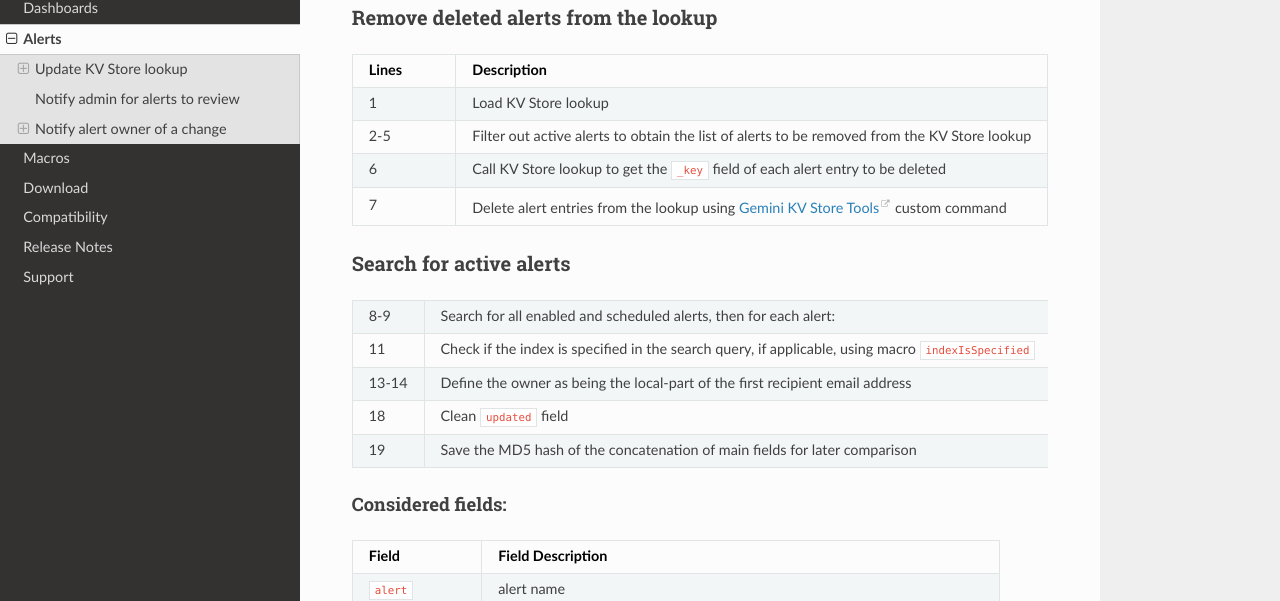
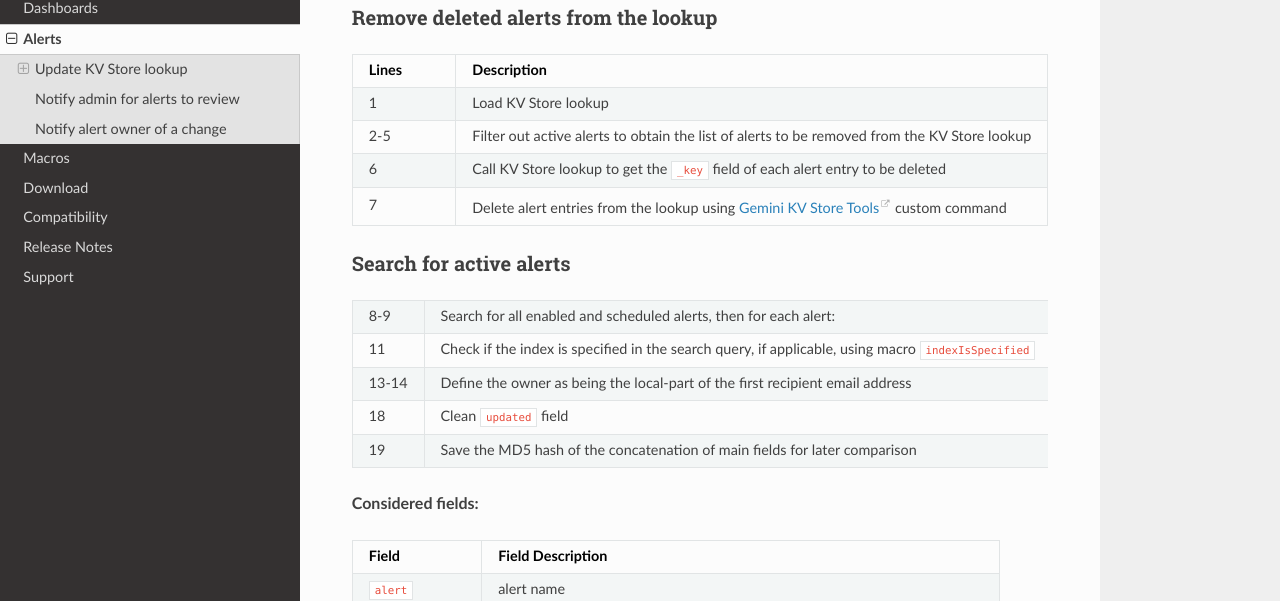
Before and after one commit to a-l-h/splunk-app-proper-alerts, a Sphinx documentation site: the page built from doc/alerts.rst, in a window 1280 px wide. Shown: the part 260-861 px from the top of the page. Built offline with Sphinx 7.4.7 and the Read the Docs theme 2.0.0, drawn with Linux system fonts in a browser that asks for light colours.

```diff
--- a/doc/alerts.rst
+++ b/doc/alerts.rst
@@ -42,8 +42,7 @@ Search for active alerts
    * - 19
      - Save the MD5 hash of the concatenation of main fields for later comparison
 
-Considered fields:
-******************
+**Considered fields:**
 
 .. list-table::
    :widths: 20 80
@@ -157,8 +156,7 @@ The recipient of this alert is the recipient of the modified alert.
 
 If the alert has no recipient, alert is sent to email set in ``Notify admin for alerts to review`` alert.
 
-Search query steps:
-+++++++++++++++++++
+**Search query steps:**
 
 .. list-table::
    :widths: 20 80
```
